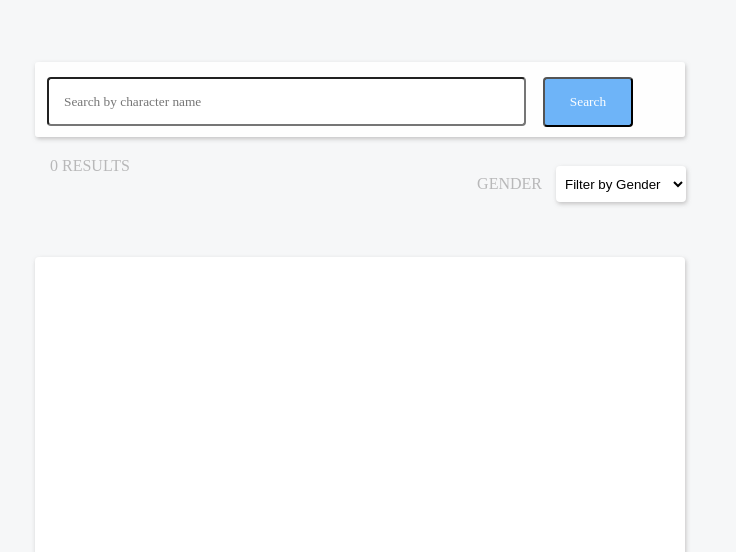
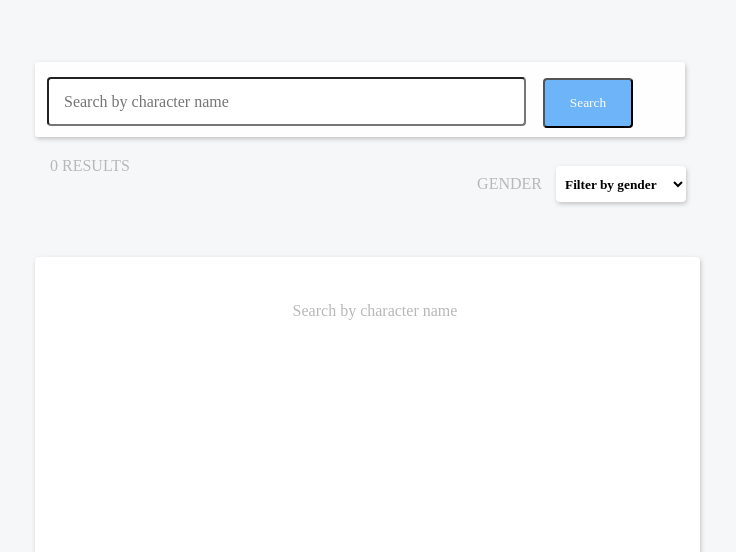
Before and after one commit to Mis0791/Star-Wars, a website: page wars.html in a window 1280 px wide. Shown: the part 248-800 px from the top of the page, without its empty margins (360-1096 px from the left). Drawn offline with nearby package versions, Linux system fonts and the light colour scheme.

Commit message:
thirdwar

```diff
--- a/wars.css
+++ b/wars.css
@@ -57,13 +57,21 @@
     box-shadow: 1px 2px 4px rgba(146, 143, 143, 0.5);
     border: white;
     background-color:   white;
+    font-family: Montserrat;
+    color: black;
+    font-weight: bold;
+
 }
 #results{
     width: 650px;
     height: 300px;
+    padding: 45px 0px 0px 15px;
     border-radius: 4px;
-    text-align: left;
+    text-align: center;
+    table-layout: auto;
+    width: 100%;
     border: white;
+    display: inline-block;
     background-color:   white;
     box-shadow: 1px 2px 4px rgba(146, 143, 143, 0.5);
 }
@@ -71,6 +79,7 @@
     font-family: Montserrat;
     display:inline-block;
     color: rgb(184, 184, 185);
+    font-size: 16px;
 }
 
 #resultCount{
--- a/wars.html
+++ b/wars.html
@@ -22,13 +22,15 @@
             <p id="resultCount" class="startext">0 RESULTS</p>
             <p id="text1" class="startext">GENDER</p>
             <select id="filter">
-                <option value = "both">Filter by Gender</option>
+                <option value = "both">Filter by gender</option>
                 <option value = "male">Male</option>
                 <option value = "female">Female</option>
             </select>
         </div>
         <!-- This is the table that displays the results -->
-        <div id="results" class="startext"></div>
+        <div id="results" class="startext">
+            <p >Search by character name</p>
+        </div>
     </div>
 </body>
 </main>
--- a/wars.js
+++ b/wars.js
@@ -44,7 +44,7 @@ function outputResults()
         output = output + "<th>" + keysNiceNames[k] + "</th>";
     }
     output += "</tr>";
-    $("#resultCount").html(Object.keys(results).length + " Results");
+    $("#resultCount").html(Object.keys(results).length + " RESULTS");
     for (k in Object.keys(results))
     {
         output += "<tr>";
```
